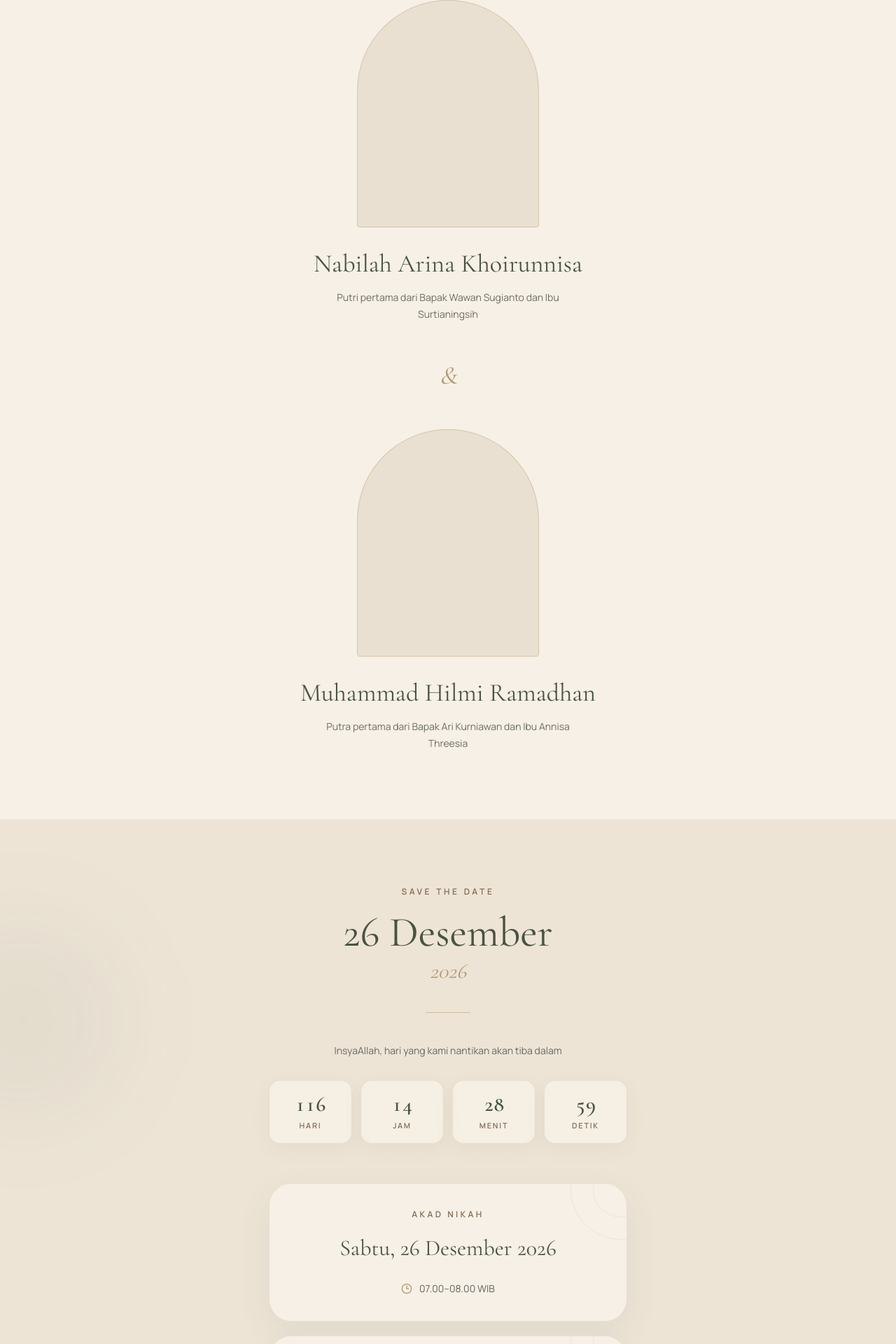
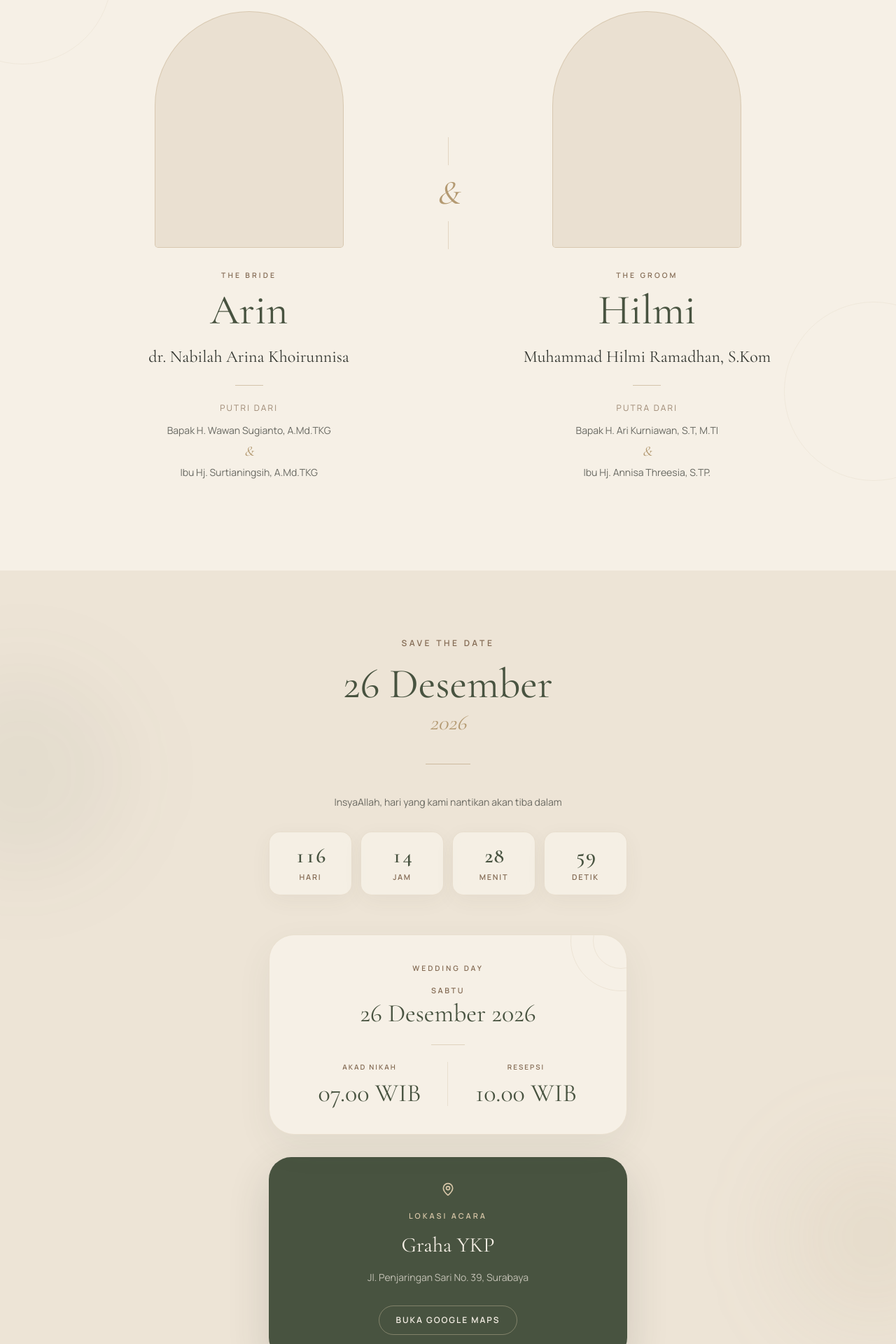
Before and after one commit to mhilmi999/arin-hilmi-wedding, a Next.js app: page / in a window 1280 px wide. Shown: the part 2078-3998 px from the top of the page at 70% size. Built offline with nearby package versions, Linux system fonts and the light colour scheme.

Commit message:
feat: refine wedding event section

```diff
--- a/src/components/wedding/CoupleSection.tsx
+++ b/src/components/wedding/CoupleSection.tsx
@@ -4,46 +4,115 @@ export default function CoupleSection() {
   const { bride, groom } = wedding.couple;
 
   return (
-    <section className="bg-[#F6F0E6] px-6 py-24 text-[#32352F]">
-      <div className="mx-auto max-w-lg text-center">
-        <p className="text-xs uppercase tracking-[0.25em] text-[#846B54]">
+    <section
+      id="couple"
+      className="relative overflow-hidden bg-[#F6F0E6] px-6 py-24 text-[#32352F] md:py-32"
+    >
+      {/* subtle decoration */}
+      <div
+        aria-hidden="true"
+        className="pointer-events-none absolute -left-24 top-32 h-64 w-64 rounded-full border border-[#B49A72]/10"
+      />
+
+      <div
+        aria-hidden="true"
+        className="pointer-events-none absolute -right-24 bottom-32 h-64 w-64 rounded-full border border-[#B49A72]/10"
+      />
+
+      <div className="relative mx-auto max-w-5xl text-center">
+        <p className="text-[0.65rem] font-semibold uppercase tracking-[0.28em] text-[#846B54] md:text-xs">
           Assalamu&apos;alaikum Warahmatullahi Wabarakatuh
         </p>
 
-        <p className="mx-auto mt-8 max-w-md text-sm leading-7 text-[#32352F]/75">
-          Dengan memohon Rahmat dan Ridho Allah Subhanahu Wa Ta&apos;ala
-          kami bermaksud untuk mengundang Bapak/Ibu/Saudara/i untuk
-          menghadiri acara pernikahan kami.
+        <p className="mx-auto mt-7 max-w-xl text-sm leading-7 text-[#32352F]/70 md:text-[0.95rem]">
+          Dengan memohon rahmat dan ridho Allah Subhanahu Wa Ta&apos;ala,
+          kami bermaksud mengundang Bapak/Ibu/Saudara/i untuk menghadiri
+          acara pernikahan kami.
         </p>
 
-        {/* Bride */}
-        <div className="mt-16">
-          <div className="mx-auto mb-8 aspect-[4/5] w-full max-w-[260px] rounded-[999px_999px_32px_32px] border border-[#B49A72]/40 bg-[#EAE0D1]" />
+        <div className="mt-16 grid items-start gap-12 md:mt-20 md:grid-cols-[1fr_auto_1fr] md:gap-10">
+          {/* Bride */}
+          <div>
+            <div className="mx-auto mb-8 aspect-[4/5] w-full max-w-[270px] rounded-[999px_999px_36px_36px] border border-[#B49A72]/35 bg-[#EAE0D1]" />
 
-          <h2 className="font-serif text-4xl text-[#485340]">
-            {bride.fullName}
-          </h2>
+            <p className="text-[0.65rem] font-semibold uppercase tracking-[0.3em] text-[#846B54]">
+              The Bride
+            </p>
 
-          <p className="mx-auto mt-4 max-w-sm text-sm leading-6 text-[#32352F]/70">
-            {bride.parents}
-          </p>
-        </div>
+            <h2 className="mt-3 font-serif text-5xl leading-none text-[#485340] md:text-6xl">
+              {bride.shortName}
+            </h2>
 
-        <p className="my-14 font-serif text-4xl italic text-[#B49A72]">
-          &
-        </p>
+            <p className="mx-auto mt-5 max-w-sm font-serif text-xl leading-snug text-[#32352F] md:text-2xl">
+              {bride.fullName}
+            </p>
 
-        {/* Groom */}
-        <div>
-          <div className="mx-auto mb-8 aspect-[4/5] w-full max-w-[260px] rounded-[999px_999px_32px_32px] border border-[#B49A72]/40 bg-[#EAE0D1]" />
+            <div className="mx-auto my-6 h-px w-10 bg-[#B49A72]/50" />
 
-          <h2 className="font-serif text-4xl text-[#485340]">
-            {groom.fullName}
-          </h2>
+            <p className="text-xs uppercase tracking-[0.18em] text-[#846B54]/80">
+              {bride.relation}
+            </p>
 
-          <p className="mx-auto mt-4 max-w-sm text-sm leading-6 text-[#32352F]/70">
-            {groom.parents}
-          </p>
+            <p className="mx-auto mt-3 max-w-sm text-sm leading-6 text-[#32352F]/72">
+              {bride.father}
+            </p>
+
+            <p className="mt-1 font-serif text-xl italic text-[#B49A72]">
+              &
+            </p>
+
+            <p className="mx-auto mt-1 max-w-sm text-sm leading-6 text-[#32352F]/72">
+              {bride.mother}
+            </p>
+          </div>
+
+          {/* Ampersand */}
+          <div className="flex items-center justify-center md:min-h-[520px]">
+            <div className="flex items-center gap-4 md:flex-col">
+              <span className="h-px w-10 bg-[#B49A72]/30 md:h-10 md:w-px" />
+
+              <span className="font-serif text-5xl italic text-[#B49A72]">
+                &
+              </span>
+
+              <span className="h-px w-10 bg-[#B49A72]/30 md:h-10 md:w-px" />
+            </div>
+          </div>
+
+          {/* Groom */}
+          <div>
+            <div className="mx-auto mb-8 aspect-[4/5] w-full max-w-[270px] rounded-[999px_999px_36px_36px] border border-[#B49A72]/35 bg-[#EAE0D1]" />
+
+            <p className="text-[0.65rem] font-semibold uppercase tracking-[0.3em] text-[#846B54]">
+              The Groom
+            </p>
+
+            <h2 className="mt-3 font-serif text-5xl leading-none text-[#485340] md:text-6xl">
+              {groom.shortName}
+            </h2>
+
+            <p className="mx-auto mt-5 max-w-sm font-serif text-xl leading-snug text-[#32352F] md:text-2xl">
+              {groom.fullName}
+            </p>
+
+            <div className="mx-auto my-6 h-px w-10 bg-[#B49A72]/50" />
+
+            <p className="text-xs uppercase tracking-[0.18em] text-[#846B54]/80">
+              {groom.relation}
+            </p>
+
+            <p className="mx-auto mt-3 max-w-sm text-sm leading-6 text-[#32352F]/72">
+              {groom.father}
+            </p>
+
+            <p className="mt-1 font-serif text-xl italic text-[#B49A72]">
+              &
+            </p>
+
+            <p className="mx-auto mt-1 max-w-sm text-sm leading-6 text-[#32352F]/72">
+              {groom.mother}
+            </p>
+          </div>
         </div>
       </div>
     </section>
--- a/src/components/wedding/EventSection.tsx
+++ b/src/components/wedding/EventSection.tsx
@@ -1,6 +1,6 @@
 "use client";
 
-import { Clock3, MapPin } from "lucide-react";
+import { MapPin } from "lucide-react";
 import { useEffect, useMemo, useState } from "react";
 
 import { wedding } from "@/data/wedding";
@@ -28,38 +28,6 @@ function getCountdown(target: number): Countdown {
         minutes: Math.floor((distance / (1000 * 60)) % 60),
         seconds: Math.floor((distance / 1000) % 60),
     };
-}
-
-function EventCard({
-  label,
-  date,
-  time,
-}: {
-  label: string;
-  date: string;
-  time: string | null;
-}) {
-  return (
-    <article className="relative overflow-hidden rounded-[2rem] border border-[#B49A72]/20 bg-[#F6F0E6] px-7 py-9 shadow-[0_18px_50px_rgba(72,83,64,0.07)]">
-      <div className="pointer-events-none absolute -right-16 -top-16 h-36 w-36 rounded-full border border-[#B49A72]/15" />
-      <div className="pointer-events-none absolute -right-8 -top-8 h-20 w-20 rounded-full border border-[#B49A72]/15" />
-
-      <p className="relative text-xs font-semibold uppercase tracking-[0.28em] text-[#846B54]">
-        {label}
-      </p>
-
-      <h3 className="relative mt-5 font-serif text-[2rem] leading-tight text-[#485340]">
-        {date}
-      </h3>
-
-      <div className="relative mx-auto mt-7 flex max-w-xs flex-col gap-3 text-sm text-[#32352F]/75">
-        <div className="flex items-center justify-center gap-2.5">
-          <Clock3 aria-hidden="true" className="h-4 w-4 text-[#B49A72]" />
-          <span>{time ?? "Waktu akan diinformasikan kemudian"}</span>
-        </div>
-      </div>
-    </article>
-  );
 }
 
 export default function EventSection() {
@@ -127,13 +95,48 @@ export default function EventSection() {
                     ))}
                 </div>
 
-        <div className="mt-14 space-y-5">
-          <EventCard label="Akad Nikah" date={wedding.akad.date} time={wedding.akad.time} />
-          <EventCard
-            label="Resepsi Pernikahan"
-            date={wedding.reception.date}
-            time={wedding.reception.time}
-          />
+                <div className="relative mt-14 overflow-hidden rounded-[2.25rem] border border-[#B49A72]/20 bg-[#F6F0E6] px-6 py-9 shadow-[0_18px_50px_rgba(72,83,64,0.07)] sm:px-8 sm:py-10">
+                    {/* subtle ornament */}
+                    <div className="pointer-events-none absolute -right-16 -top-16 h-36 w-36 rounded-full border border-[#B49A72]/15" />
+                    <div className="pointer-events-none absolute -right-8 -top-8 h-20 w-20 rounded-full border border-[#B49A72]/15" />
+
+                    <div className="relative">
+                        <p className="text-[0.65rem] font-semibold uppercase tracking-[0.28em] text-[#846B54]">
+                            Wedding Day
+                        </p>
+
+                        <p className="mt-4 text-[0.68rem] font-semibold uppercase tracking-[0.24em] text-[#846B54]">
+                            Sabtu
+                        </p>
+
+                        <h3 className="mt-1 font-serif text-3xl text-[#485340] sm:text-4xl">
+                            26 Desember 2026
+                        </h3>
+
+                        <div className="mx-auto my-6 h-px w-12 bg-[#B49A72]/35" />
+
+                        <div className="grid grid-cols-2 divide-x divide-[#B49A72]/20">
+                            <div className="px-2 sm:px-5">
+                                <p className="text-[0.62rem] font-semibold uppercase tracking-[0.2em] text-[#846B54]">
+                                    Akad Nikah
+                                </p>
+
+                                <p className="mt-3 font-serif text-[1.9rem] leading-none text-[#485340] sm:text-4xl">
+                                    {wedding.akad.time}
+                                </p>
+                            </div>
+
+                            <div className="px-2 sm:px-5">
+                                <p className="text-[0.62rem] font-semibold uppercase tracking-[0.2em] text-[#846B54]">
+                                    Resepsi
+                                </p>
+
+                                <p className="mt-3 font-serif text-[1.9rem] leading-none text-[#485340] sm:text-4xl">
+                                    {wedding.reception.time}
+                                </p>
+                            </div>
+                        </div>
+                    </div>
                 </div>
 
                 <div className="mt-8 rounded-[2rem] bg-[#485340] px-7 py-9 text-[#F6F0E6] shadow-[0_22px_60px_rgba(50,53,47,0.16)]">
--- a/src/data/wedding.ts
+++ b/src/data/wedding.ts
@@ -2,34 +2,35 @@ export const wedding = {
     couple: {
         bride: {
             shortName: "Arin",
-      fullName: "Nabilah Arina Khoirunnisa",
-      parents:
-        "Putri pertama dari Bapak Wawan Sugianto dan Ibu Surtianingsih",
+            fullName: "dr. Nabilah Arina Khoirunnisa",
+            relation: "Putri dari",
+            father: "Bapak H. Wawan Sugianto, A.Md.TKG",
+            mother: "Ibu Hj. Surtianingsih, A.Md.TKG",
         },
 
         groom: {
             shortName: "Hilmi",
-      fullName: "Muhammad Hilmi Ramadhan",
-      parents:
-        "Putra pertama dari Bapak Ari Kurniawan dan Ibu Annisa Threesia",
+            fullName: "Muhammad Hilmi Ramadhan, S.Kom",
+            relation: "Putra dari",
+            father: "Bapak H. Ari Kurniawan, S.T, M.TI",
+            mother: "Ibu Hj. Annisa Threesia, S.TP.",
         },
     },
 
     date: "2026-12-26T07:00:00+07:00",
 
     venue: {
-    name: "Graha YKP Surabaya",
-    address:
-      "Jl. Penjaringan Sari No. 39, Medokan Ayu, Rungkut, Surabaya, Jawa Timur 60925",
+        name: "Graha YKP",
+        address: "Jl. Penjaringan Sari No. 39, Surabaya",
     },
 
     akad: {
         date: "Sabtu, 26 Desember 2026",
-    time: "07.00–08.00 WIB",
+        time: "07.00 WIB",
     },
 
     reception: {
         date: "Sabtu, 26 Desember 2026",
-    time: null,
+        time: "10.00 WIB",
     },
 };
```
Lines whose indentation alone changed are shown as unchanged.
